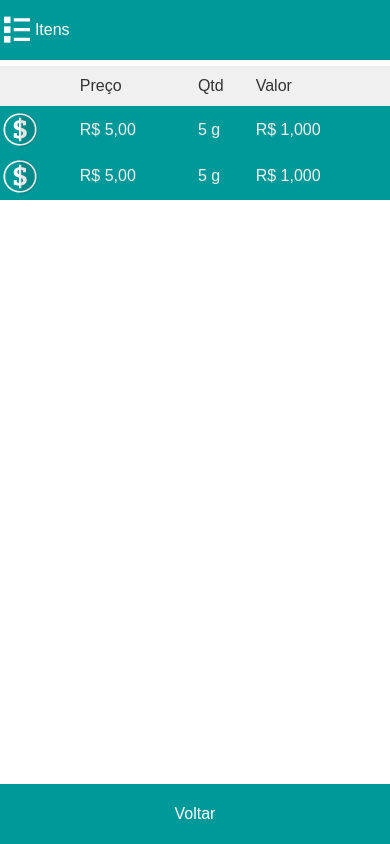
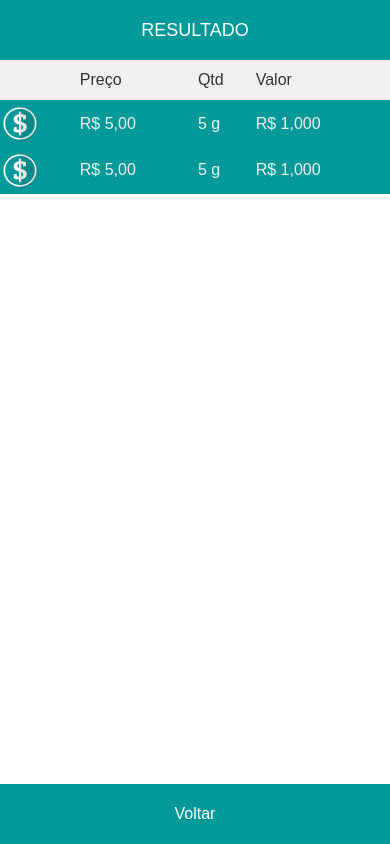
Before and after one commit to priceapp/priceapp, a plain HTML site: page index.html in a window 390 px wide. Both pictures are taken after typing "5", "5", "5", "5" into the empty fields and a click on the button "Calcular". Drawn offline with Linux system fonts and the light colour scheme; some packages are replaced by stand-ins of ours.

Commit message:
Change section title

```diff
--- a/index.html
+++ b/index.html
@@ -14,8 +14,9 @@
 	<!-- home -->
 	<section id="home" class="home">
 		<header>
-			<span aria-hidden="true" data-icon="&#xe000;" class="icon-header"></span>
-			Novo Item
+			<!-- <span aria-hidden="true" data-icon="&#xe000;" class="icon-header"></span> -->
+			<img src="icon.png" width="32" alt="">
+			<span>Consulta</span>
 			<div class="mask item-menu">
 				<select name="tipo" id="tipo" class="teste">
 					<option value="0">Peso</option>
@@ -59,8 +60,7 @@
 	<!-- view -->
 	<section id="view" class="section-hide view">
 		<header>
-			<span aria-hidden="true" data-icon="&#xe003;" class="icon-header"></span>
-			Itens
+			<span class="title-result">Resultado</span>
 		</header>
 		<table>
 			<thead>
--- a/sass/_layout.scss
+++ b/sass/_layout.scss
@@ -15,17 +15,24 @@ header {
 	background: $themeColor;
 	line-height: 60px;
 	color: #FFFFFF;
-	.icon-header {
+	img {
+		margin: 14px 5px 0 0;
 		float: left;
-		margin-right: 5px;
 	}
+}
+
+.title-result {
+	display: block;
+	font-size: 18px;
+	text-align: center;
+	text-transform: uppercase;
 }
 
 /* SECTIONS */
 section {
 	position: absolute;
 	width: 100%;
-	height: calc(100% - 120px);
+	height: calc(100% - 60px);
 	padding-bottom: 60px;
 	overflow-y: scroll;
 	background: #FFF;
@@ -38,8 +45,7 @@ section {
 }
 
 .load-hide {
-	z-index: -1;
-	width: 0;
+	display: none;
 }
 
 //SELECT
```
Also changed, not shown: css/style.css.
